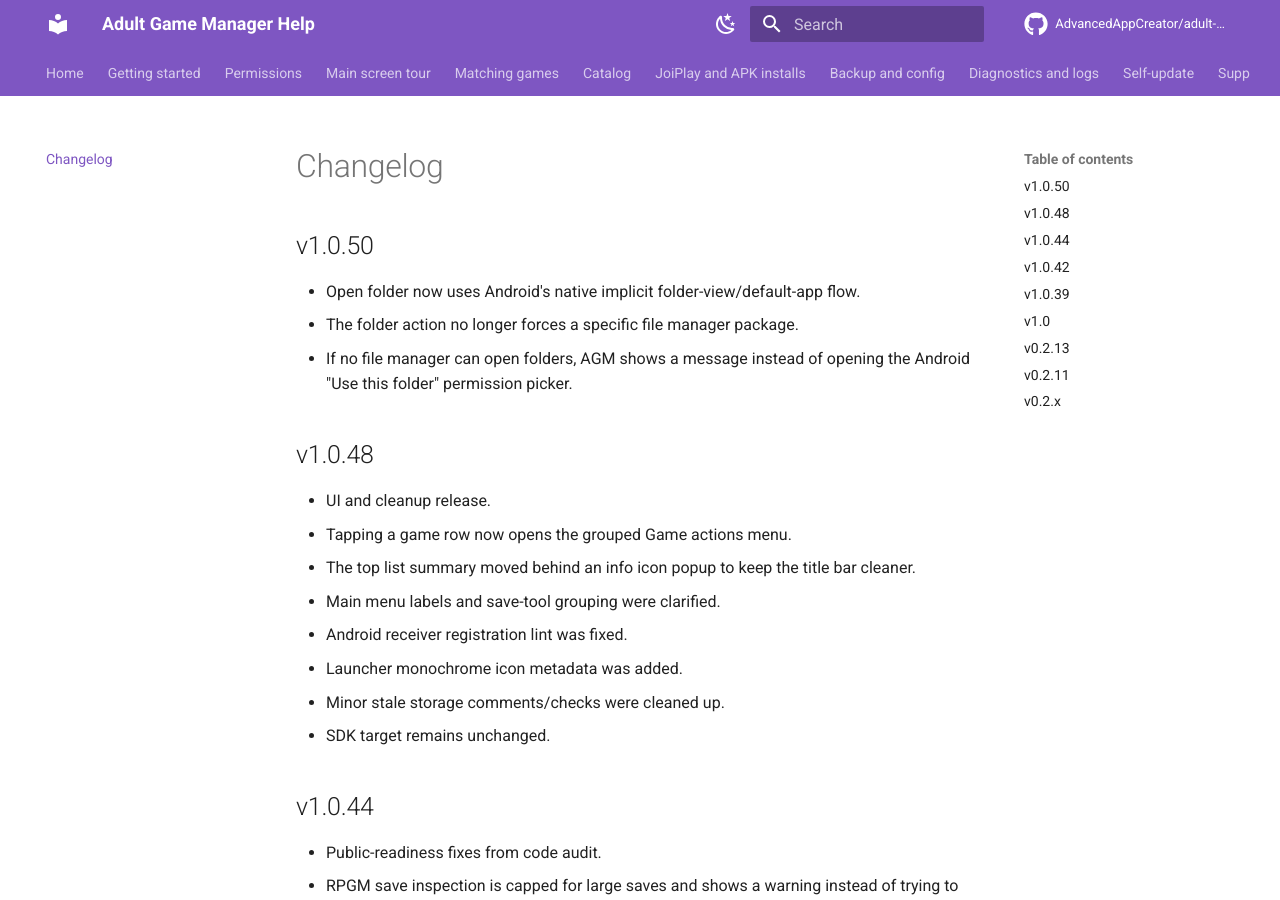
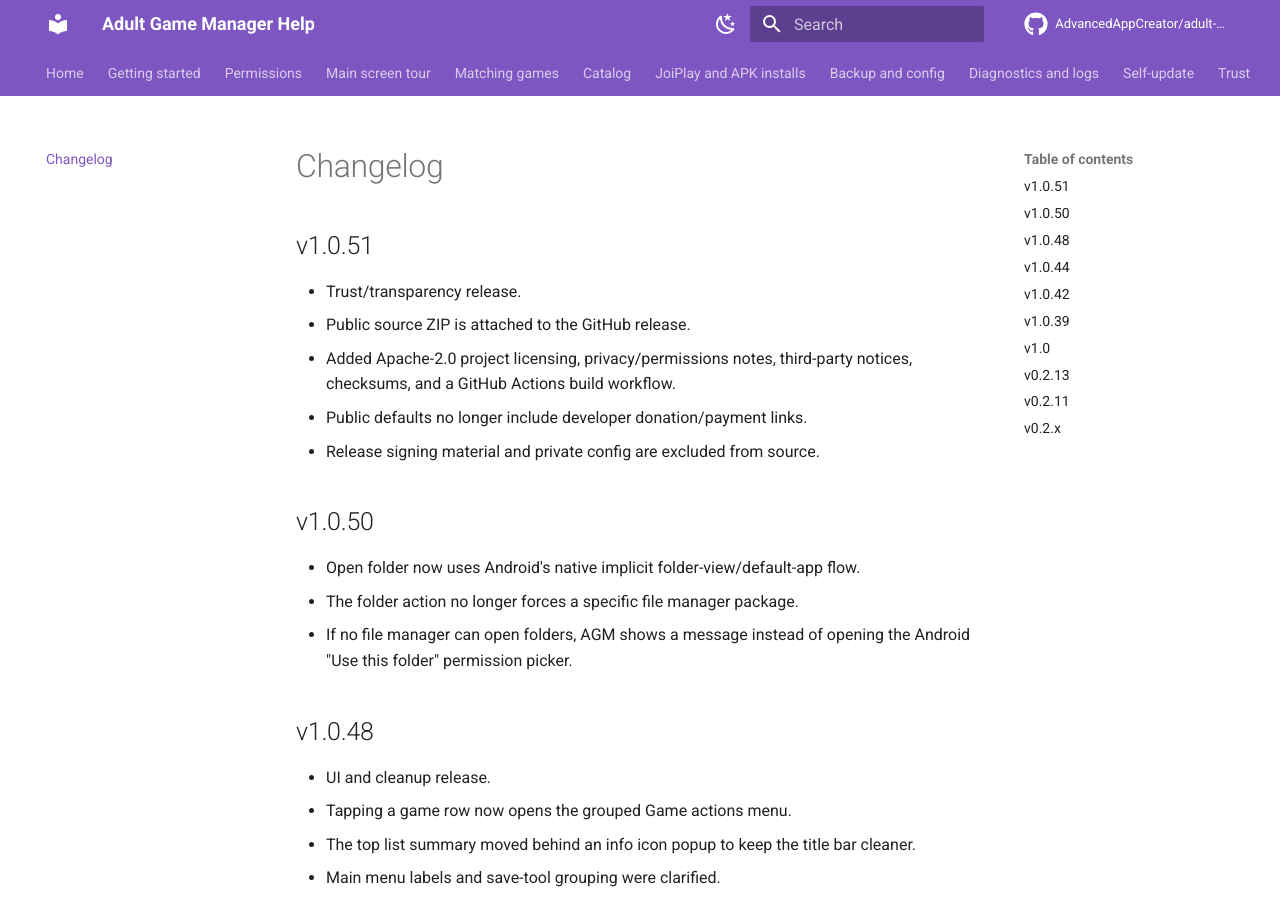
Before and after one commit to AdvancedAppCreator/adult-game-manager-releases, an MkDocs documentation site: the page built from docs/changelog.md, in a window 1280 px wide and 900 px high. Built offline with MkDocs 1.6.1 and Material for MkDocs 9.7.7, drawn with Linux system fonts in a browser that asks for light colours; comment, search, counter and statistics services are not loaded.

Commit message:
Document AGM v1.0.51 trust release
Co-authored-by: Copilot <223556219+Copilot@users.noreply.github.com>

```diff
--- a/docs/changelog.md
+++ b/docs/changelog.md
@@ -1,9 +1,17 @@
 ---
 title: Changelog
-last_updated: 2026-06-10
+last_updated: 2026-06-11
 ---
 
 # Changelog
+
+## v1.0.51
+
+- Trust/transparency release.
+- Public source ZIP is attached to the GitHub release.
+- Added Apache-2.0 project licensing, privacy/permissions notes, third-party notices, checksums, and a GitHub Actions build workflow.
+- Public defaults no longer include developer donation/payment links.
+- Release signing material and private config are excluded from source.
 
 ## v1.0.50
 
--- a/mkdocs.yml
+++ b/mkdocs.yml
@@ -69,6 +69,7 @@ nav:
       - App config: backup/app-config.md
   - Diagnostics and logs: diagnostics/logs.md
   - Self-update: self-update.md
+  - Trust and verification: trust.md
   - Support: support.md
   - Troubleshooting / FAQ: faq.md
   - Changelog: changelog.md
```
Also changed, not shown: docs/index.md (+2 -0 lines), docs/trust.md (added, +54 -0 lines).
